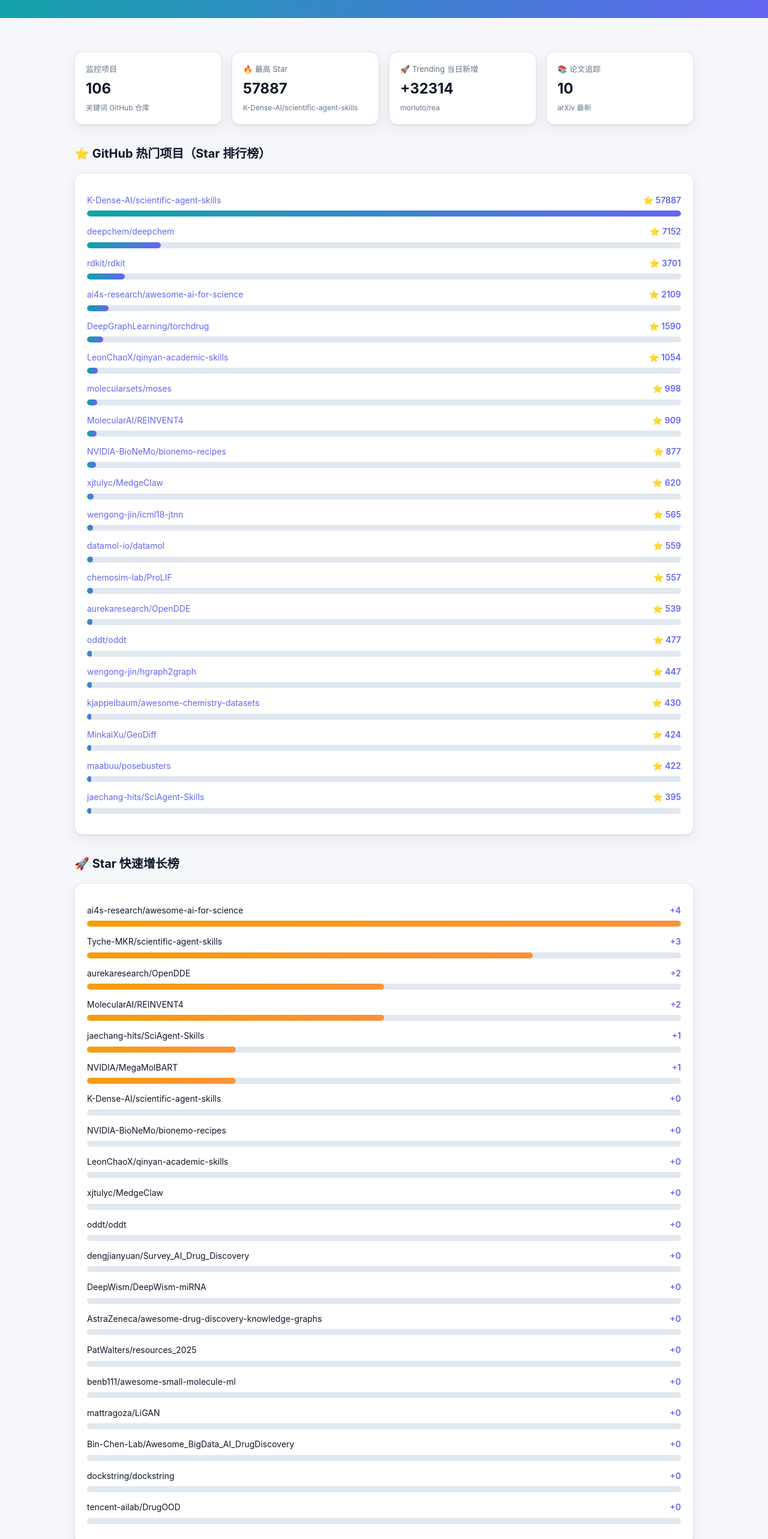
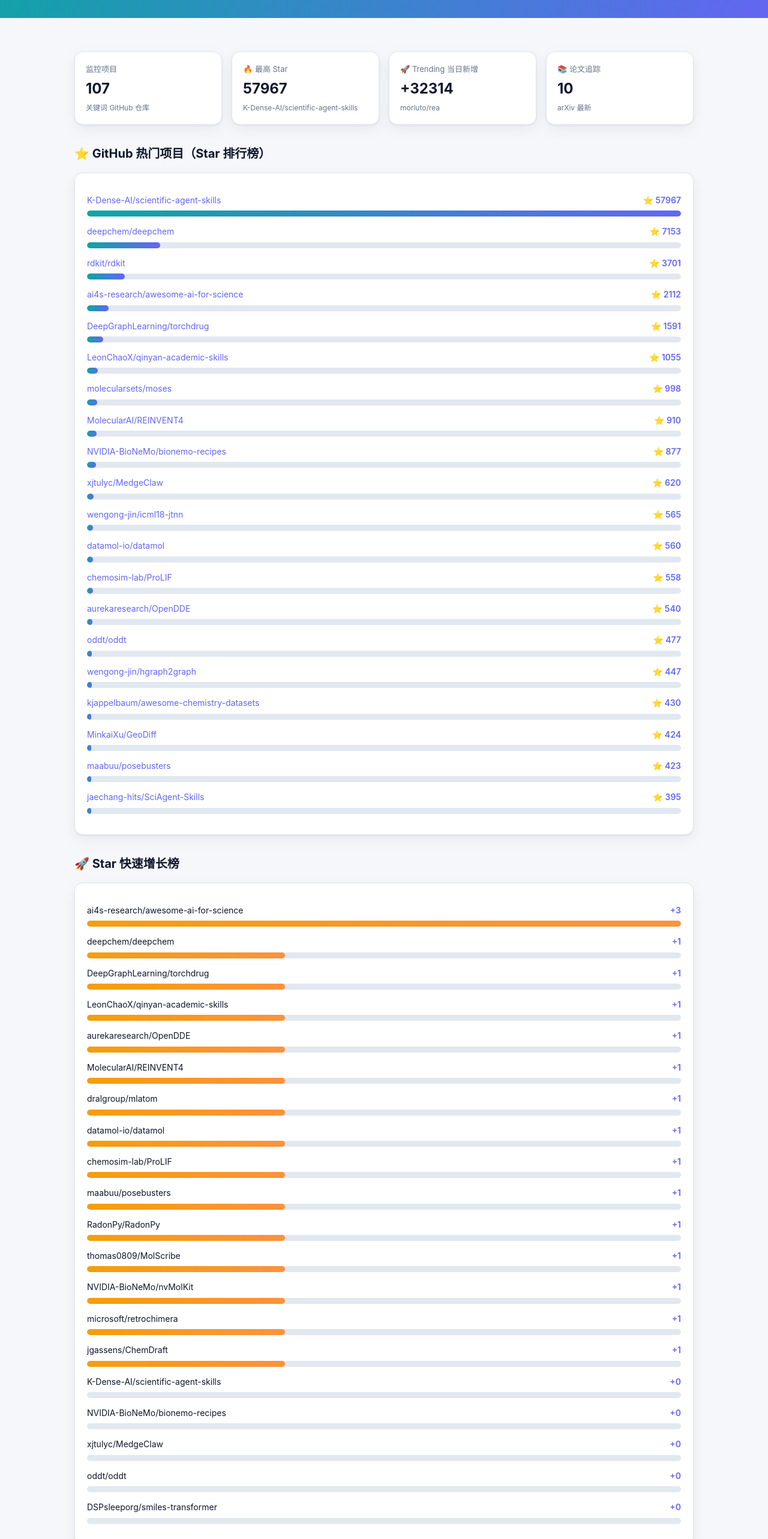
Before and after one commit to chenqing673/Pharma-GitHub-Radar-V2, a plain HTML site: page index.html in a window 1280 px wide. Shown: the part 140-2706 px from the top of the page at 60% size. Drawn offline with Linux system fonts and the light colour scheme.

Commit message:
Daily radar update

```diff
--- a/index.html
+++ b/index.html
@@ -53,39 +53,39 @@ footer{text-align:center;color:var(--muted);font-size:13px;padding:32px 16px 48p
 <body>
 <header class="hero"><div class="hero-inner">
   <h1>🧬 Pharma GitHub Radar V2</h1>
-  <p>GitHub AI 药物研发技术情报 · 每日自动更新 · 2026-11-20 08:14</p>
+  <p>GitHub AI 药物研发技术情报 · 每日自动更新 · 2026-11-21 08:06</p>
 </div></header>
 <div class="wrap">
   <section>
 <div class="stats">
-  <div class="stat"><div class="k">监控项目</div><div class="v">106</div><div class="s">关键词 GitHub 仓库</div></div>
-  <div class="stat"><div class="k">🔥 最高 Star</div><div class="v">57887</div><div class="s">K-Dense-AI/scientific-agent-skills</div></div>
+  <div class="stat"><div class="k">监控项目</div><div class="v">107</div><div class="s">关键词 GitHub 仓库</div></div>
+  <div class="stat"><div class="k">🔥 最高 Star</div><div class="v">57967</div><div class="s">K-Dense-AI/scientific-agent-skills</div></div>
   <div class="stat"><div class="k">🚀 Trending 当日新增</div><div class="v">+32314</div><div class="s">morluto/rea</div></div>
   <div class="stat"><div class="k">📚 论文追踪</div><div class="v">10</div><div class="s">arXiv 最新</div></div>
 </div></section>
   <section><h2>⭐ GitHub 热门项目（Star 排行榜）</h2><div class="card"><div class="row">
-  <div class="row-head"><span><a href="https://github.com/K-Dense-AI/scientific-agent-skills" target="_blank" rel="noopener">K-Dense-AI/scientific-agent-skills</a></span><span class="val">⭐ 57887</span></div>
+  <div class="row-head"><span><a href="https://github.com/K-Dense-AI/scientific-agent-skills" target="_blank" rel="noopener">K-Dense-AI/scientific-agent-skills</a></span><span class="val">⭐ 57967</span></div>
   <div class="bar"><div class="bar-fill" style="width:100.0%"></div></div>
 </div><div class="row">
-  <div class="row-head"><span><a href="https://github.com/deepchem/deepchem" target="_blank" rel="noopener">deepchem/deepchem</a></span><span class="val">⭐ 7152</span></div>
-  <div class="bar"><div class="bar-fill" style="width:12.4%"></div></div>
+  <div class="row-head"><span><a href="https://github.com/deepchem/deepchem" target="_blank" rel="noopener">deepchem/deepchem</a></span><span class="val">⭐ 7153</span></div>
+  <div class="bar"><div class="bar-fill" style="width:12.3%"></div></div>
 </div><div class="row">
   <div class="row-head"><span><a href="https://github.com/rdkit/rdkit" target="_blank" rel="noopener">rdkit/rdkit</a></span><span class="val">⭐ 3701</span></div>
   <div class="bar"><div class="bar-fill" style="width:6.4%"></div></div>
 </div><div class="row">
-  <div class="row-head"><span><a href="https://github.com/ai4s-research/awesome-ai-for-science" target="_blank" rel="noopener">ai4s-research/awesome-ai-for-science</a></span><span class="val">⭐ 2109</span></div>
+  <div class="row-head"><span><a href="https://github.com/ai4s-research/awesome-ai-for-science" target="_blank" rel="noopener">ai4s-research/awesome-ai-for-science</a></span><span class="val">⭐ 2112</span></div>
   <div class="bar"><div class="bar-fill" style="width:3.6%"></div></div>
 </div><div class="row">
-  <div class="row-head"><span><a href="https://github.com/DeepGraphLearning/torchdrug" target="_blank" rel="noopener">DeepGraphLearning/torchdrug</a></span><span class="val">⭐ 1590</span></div>
+  <div class="row-head"><span><a href="https://github.com/DeepGraphLearning/torchdrug" target="_blank" rel="noopener">DeepGraphLearning/torchdrug</a></span><span class="val">⭐ 1591</span></div>
   <div class="bar"><div class="bar-fill" style="width:2.7%"></div></div>
 </div><div class="row">
-  <div class="row-head"><span><a href="https://github.com/LeonChaoX/qinyan-academic-skills" target="_blank" rel="noopener">LeonChaoX/qinyan-academic-skills</a></span><span class="val">⭐ 1054</span></div>
+  <div class="row-head"><span><a href="https://github.com/LeonChaoX/qinyan-academic-skills" target="_blank" rel="noopener">LeonChaoX/qinyan-academic-skills</a></span><span class="val">⭐ 1055</span></div>
   <div class="bar"><div class="bar-fill" style="width:1.8%"></div></div>
 </div><div class="row">
   <div class="row-head"><span><a href="https://github.com/molecularsets/moses" target="_blank" rel="noopener">molecularsets/moses</a></span><span class="val">⭐ 998</span></div>
   <div class="bar"><div class="bar-fill" style="width:1.7%"></div></div>
 </div><div class="row">
-  <div class="row-head"><span><a href="https://github.com/MolecularAI/REINVENT4" target="_blank" rel="noopener">MolecularAI/REINVENT4</a></span><span class="val">⭐ 909</span></div>
+  <div class="row-head"><span><a href="https://github.com/MolecularAI/REINVENT4" target="_blank" rel="noopener">MolecularAI/REINVENT4</a></span><span class="val">⭐ 910</span></div>
   <div class="bar"><div class="bar-fill" style="width:1.6%"></div></div>
 </div><div class="row">
   <div class="row-head"><span><a href="https://github.com/NVIDIA-BioNeMo/bionemo-recipes" target="_blank" rel="noopener">NVIDIA-BioNeMo/bionemo-recipes</a></span><span class="val">⭐ 877</span></div>
@@ -97,13 +97,13 @@ footer{text-align:center;color:var(--muted);font-size:13px;padding:32px 16px 48p
   <div class="row-head"><span><a href="https://github.com/wengong-jin/icml18-jtnn" target="_blank" rel="noopener">wengong-jin/icml18-jtnn</a></span><span class="val">⭐ 565</span></div>
   <div class="bar"><div class="bar-fill" style="width:1.0%"></div></div>
 </div><div class="row">
-  <div class="row-head"><span><a href="https://github.com/datamol-io/datamol" target="_blank" rel="noopener">datamol-io/datamol</a></span><span class="val">⭐ 559</span></div>
+  <div class="row-head"><span><a href="https://github.com/datamol-io/datamol" target="_blank" rel="noopener">datamol-io/datamol</a></span><span class="val">⭐ 560</span></div>
   <div class="bar"><div class="bar-fill" style="width:1.0%"></div></div>
 </div><div class="row">
-  <div class="row-head"><span><a href="https://github.com/chemosim-lab/ProLIF" target="_blank" rel="noopener">chemosim-lab/ProLIF</a></span><span class="val">⭐ 557</span></div>
+  <div class="row-head"><span><a href="https://github.com/chemosim-lab/ProLIF" target="_blank" rel="noopener">chemosim-lab/ProLIF</a></span><span class="val">⭐ 558</span></div>
   <div class="bar"><div class="bar-fill" style="width:1.0%"></div></div>
 </div><div class="row">
-  <div class="row-head"><span><a href="https://github.com/aurekaresearch/OpenDDE" target="_blank" rel="noopener">aurekaresearch/OpenDDE</a></span><span class="val">⭐ 539</span></div>
+  <div class="row-head"><span><a href="https://github.com/aurekaresearch/OpenDDE" target="_blank" rel="noopener">aurekaresearch/OpenDDE</a></span><span class="val">⭐ 540</span></div>
   <div class="bar"><div class="bar-fill" style="width:0.9%"></div></div>
 </div><div class="row">
   <div class="row-head"><span><a href="https://github.com/oddt/oddt" target="_blank" rel="noopener">oddt/oddt</a></span><span class="val">⭐ 477</span></div>
@@ -118,38 +118,62 @@ footer{text-align:center;color:var(--muted);font-size:13px;padding:32px 16px 48p
   <div class="row-head"><span><a href="https://github.com/MinkaiXu/GeoDiff" target="_blank" rel="noopener">MinkaiXu/GeoDiff</a></span><span class="val">⭐ 424</span></div>
   <div class="bar"><div class="bar-fill" style="width:0.7%"></div></div>
 </div><div class="row">
-  <div class="row-head"><span><a href="https://github.com/maabuu/posebusters" target="_blank" rel="noopener">maabuu/posebusters</a></span><span class="val">⭐ 422</span></div>
+  <div class="row-head"><span><a href="https://github.com/maabuu/posebusters" target="_blank" rel="noopener">maabuu/posebusters</a></span><span class="val">⭐ 423</span></div>
   <div class="bar"><div class="bar-fill" style="width:0.7%"></div></div>
 </div><div class="row">
   <div class="row-head"><span><a href="https://github.com/jaechang-hits/SciAgent-Skills" target="_blank" rel="noopener">jaechang-hits/SciAgent-Skills</a></span><span class="val">⭐ 395</span></div>
   <div class="bar"><div class="bar-fill" style="width:0.7%"></div></div>
 </div></div></section>
   <section><h2>🚀 Star 快速增长榜</h2><div class="card"><div class="row">
-  <div class="row-head"><span>ai4s-research/awesome-ai-for-science</span><span class="val">+4</span></div>
+  <div class="row-head"><span>ai4s-research/awesome-ai-for-science</span><span class="val">+3</span></div>
   <div class="bar"><div class="bar-fill warn" style="width:100.0%"></div></div>
 </div><div class="row">
-  <div class="row-head"><span>Tyche-MKR/scientific-agent-skills</span><span class="val">+3</span></div>
-  <div class="bar"><div class="bar-fill warn" style="width:75.0%"></div></div>
+  <div class="row-head"><span>deepchem/deepchem</span><span class="val">+1</span></div>
+  <div class="bar"><div class="bar-fill warn" style="width:33.3%"></div></div>
 </div><div class="row">
-  <div class="row-head"><span>aurekaresearch/OpenDDE</span><span class="val">+2</span></div>
-  <div class="bar"><div class="bar-fill warn" style="width:50.0%"></div></div>
+  <div class="row-head"><span>DeepGraphLearning/torchdrug</span><span class="val">+1</span></div>
+  <div class="bar"><div class="bar-fill warn" style="width:33.3%"></div></div>
 </div><div class="row">
-  <div class="row-head"><span>MolecularAI/REINVENT4</span><span class="val">+2</span></div>
-  <div class="bar"><div class="bar-fill warn" style="width:50.0%"></div></div>
+  <div class="row-head"><span>LeonChaoX/qinyan-academic-skills</span><span class="val">+1</span></div>
+  <div class="bar"><div class="bar-fill warn" style="width:33.3%"></div></div>
 </div><div class="row">
-  <div class="row-head"><span>jaechang-hits/SciAgent-Skills</span><span class="val">+1</span></div>
-  <div class="bar"><div class="bar-fill warn" style="width:25.0%"></div></div>
+  <div class="row-head"><span>aurekaresearch/OpenDDE</span><span class="val">+1</span></div>
+  <div class="bar"><div class="bar-fill warn" style="width:33.3%"></div></div>
 </div><div class="row">
-  <div class="row-head"><span>NVIDIA/MegaMolBART</span><span class="val">+1</span></div>
-  <div class="bar"><div class="bar-fill warn" style="width:25.0%"></div></div>
+  <div class="row-head"><span>MolecularAI/REINVENT4</span><span class="val">+1</span></div>
+  <div class="bar"><div class="bar-fill warn" style="width:33.3%"></div></div>
+</div><div class="row">
+  <div class="row-head"><span>dralgroup/mlatom</span><span class="val">+1</span></div>
+  <div class="bar"><div class="bar-fill warn" style="width:33.3%"></div></div>
+</div><div class="row">
+  <div class="row-head"><span>datamol-io/datamol</span><span class="val">+1</span></div>
+  <div class="bar"><div class="bar-fill warn" style="width:33.3%"></div></div>
+</div><div class="row">
+  <div class="row-head"><span>chemosim-lab/ProLIF</span><span class="val">+1</span></div>
+  <div class="bar"><div class="bar-fill warn" style="width:33.3%"></div></div>
+</div><div class="row">
+  <div class="row-head"><span>maabuu/posebusters</span><span class="val">+1</span></div>
+  <div class="bar"><div class="bar-fill warn" style="width:33.3%"></div></div>
+</div><div class="row">
+  <div class="row-head"><span>RadonPy/RadonPy</span><span class="val">+1</span></div>
+  <div class="bar"><div class="bar-fill warn" style="width:33.3%"></div></div>
+</div><div class="row">
+  <div class="row-head"><span>thomas0809/MolScribe</span><span class="val">+1</span></div>
+  <div class="bar"><div class="bar-fill warn" style="width:33.3%"></div></div>
+</div><div class="row">
+  <div class="row-head"><span>NVIDIA-BioNeMo/nvMolKit</span><span class="val">+1</span></div>
+  <div class="bar"><div class="bar-fill warn" style="width:33.3%"></div></div>
+</div><div class="row">
+  <div class="row-head"><span>microsoft/retrochimera</span><span class="val">+1</span></div>
+  <div class="bar"><div class="bar-fill warn" style="width:33.3%"></div></div>
+</div><div class="row">
+  <div class="row-head"><span>jgassens/ChemDraft</span><span class="val">+1</span></div>
+  <div class="bar"><div class="bar-fill warn" style="width:33.3%"></div></div>
 </div><div class="row">
   <div class="row-head"><span>K-Dense-AI/scientific-agent-skills</span><span class="val">+0</span></div>
   <div class="bar"><div class="bar-fill warn" style="width:0.0%"></div></div>
 </div><div class="row">
   <div class="row-head"><span>NVIDIA-BioNeMo/bionemo-recipes</span><span class="val">+0</span></div>
-  <div class="bar"><div class="bar-fill warn" style="width:0.0%"></div></div>
-</div><div class="row">
-  <div class="row-head"><span>LeonChaoX/qinyan-academic-skills</span><span class="val">+0</span></div>
   <div class="bar"><div class="bar-fill warn" style="width:0.0%"></div></div>
 </div><div class="row">
   <div class="row-head"><span>xjtulyc/MedgeClaw</span><span class="val">+0</span></div>
@@ -158,31 +182,7 @@ footer{text-align:center;color:var(--muted);font-size:13px;padding:32px 16px 48p
   <div class="row-head"><span>oddt/oddt</span><span class="val">+0</span></div>
   <div class="bar"><div class="bar-fill warn" style="width:0.0%"></div></div>
 </div><div class="row">
-  <div class="row-head"><span>dengjianyuan/Survey_AI_Drug_Discovery</span><span class="val">+0</span></div>
-  <div class="bar"><div class="bar-fill warn" style="width:0.0%"></div></div>
-</div><div class="row">
-  <div class="row-head"><span>DeepWism/DeepWism-miRNA</span><span class="val">+0</span></div>
-  <div class="bar"><div class="bar-fill warn" style="width:0.0%"></div></div>
-</div><div class="row">
-  <div class="row-head"><span>AstraZeneca/awesome-drug-discovery-knowledge-graphs</span><span class="val">+0</span></div>
-  <div class="bar"><div class="bar-fill warn" style="width:0.0%"></div></div>
-</div><div class="row">
-  <div class="row-head"><span>PatWalters/resources_2025</span><span class="val">+0</span></div>
-  <div class="bar"><div class="bar-fill warn" style="width:0.0%"></div></div>
-</div><div class="row">
-  <div class="row-head"><span>benb111/awesome-small-molecule-ml</span><span class="val">+0</span></div>
-  <div class="bar"><div class="bar-fill warn" style="width:0.0%"></div></div>
-</div><div class="row">
-  <div class="row-head"><span>mattragoza/LiGAN</span><span class="val">+0</span></div>
-  <div class="bar"><div class="bar-fill warn" style="width:0.0%"></div></div>
-</div><div class="row">
-  <div class="row-head"><span>Bin-Chen-Lab/Awesome_BigData_AI_DrugDiscovery</span><span class="val">+0</span></div>
-  <div class="bar"><div class="bar-fill warn" style="width:0.0%"></div></div>
-</div><div class="row">
-  <div class="row-head"><span>dockstring/dockstring</span><span class="val">+0</span></div>
-  <div class="bar"><div class="bar-fill warn" style="width:0.0%"></div></div>
-</div><div class="row">
-  <div class="row-head"><span>tencent-ailab/DrugOOD</span><span class="val">+0</span></div>
+  <div class="row-head"><span>DSPsleeporg/smiles-transformer</span><span class="val">+0</span></div>
   <div class="bar"><div class="bar-fill warn" style="width:0.0%"></div></div>
 </div></div>
     <p class="s" style="color:var(--muted);font-size:13px;margin-top:10px">本榜为本项目关键词仓库的本地 star 差值（需连续运行多天才有数据）。</p>
@@ -294,13 +294,6 @@ footer{text-align:center;color:var(--muted);font-size:13px;padding:32px 16px 48p
   <div class="trend-orig">原文：Python tool for converting files and office documents to Markdown.</div>
 </div><div class="trend">
   <div class="trend-head">
-    <a href="https://github.com/obra/superpowers" target="_blank" rel="noopener">obra/superpowers</a>
-    <span class="trend-meta">+2028 ★/24h · 总 322348 ★ · Shell</span>
-  </div>
-  <div class="trend-intro">使用 Shell 脚本 开发；主要方向：ai、brainstorming、coding、obra、sdlc、skills、subagent-driven-development、superpowers。</div>
-  <div class="trend-orig">原文：An agentic skills framework &amp; software development methodology that works.</div>
-</div><div class="trend">
-  <div class="trend-head">
     <a href="https://github.com/NVIDIA/auto-ontology" target="_blank" rel="noopener">NVIDIA/auto-ontology</a>
     <span class="trend-meta">+2015 ★/24h · 总 9337 ★ · Python</span>
   </div>
@@ -327,43 +320,50 @@ footer{text-align:center;color:var(--muted);font-size:13px;padding:32px 16px 48p
   </div>
   <div class="trend-intro">使用 Jupyter  notebooks（数据科学） 开发；主要方向：ai、人工智能、cnn、计算机视觉、深度学习、gan、机器学习、microsoft-for-beginners、nlp、rnn。</div>
   <div class="trend-orig">原文：12 Weeks, 24 Lessons, AI for All!</div>
+</div><div class="trend">
+  <div class="trend-head">
+    <a href="https://github.com/meta/astryx" target="_blank" rel="noopener">meta/astryx</a>
+    <span class="trend-meta">+1830 ★/24h · 总 26918 ★ · TypeScript</span>
+  </div>
+  <div class="trend-intro">使用 TypeScript 开发。</div>
+  <div class="trend-orig">原文：An open source design system that&#x27;s fully customizable and agent ready</div>
 </div></div>
     <p class="s" style="color:var(--muted);font-size:13px;margin-top:10px">数据来自 <a href="https://github.com/trending?since=daily" target="_blank" rel="noopener">github.com/trending</a>（GitHub 官方按 star 增速排名），反映全站近期真正快速增长的仓库，与上方关键词排行榜不同。</p>
   </section>
-  <section><h2>🧬 AI 制药分类分布</h2><div class="card"><div class="chips"><span class="chip" style="background:#fef3c7;color:#b45309;border:1px solid #fde68a">Other · 72</span><span class="chip" style="background:#e0f2fe;color:#0369a1;border:1px solid #bae6fd">Drug Discovery · 22</span><span class="chip" style="background:#dcfce7;color:#15803d;border:1px solid #bbf7d0">Chemistry · 11</span><span class="chip" style="background:#ede9fe;color:#6d28d9;border:1px solid #ddd6fe">Protein AI · 1</span></div><div style="margin-top:16px"><div class="row">
-  <div class="row-head"><span>Other</span><span class="val">72</span></div>
+  <section><h2>🧬 AI 制药分类分布</h2><div class="card"><div class="chips"><span class="chip" style="background:#fef3c7;color:#b45309;border:1px solid #fde68a">Other · 73</span><span class="chip" style="background:#e0f2fe;color:#0369a1;border:1px solid #bae6fd">Drug Discovery · 22</span><span class="chip" style="background:#dcfce7;color:#15803d;border:1px solid #bbf7d0">Chemistry · 11</span><span class="chip" style="background:#ede9fe;color:#6d28d9;border:1px solid #ddd6fe">Protein AI · 1</span></div><div style="margin-top:16px"><div class="row">
+  <div class="row-head"><span>Other</span><span class="val">73</span></div>
   <div class="bar"><div class="bar-fill" style="width:100.0%"></div></div>
 </div><div class="row">
   <div class="row-head"><span>Drug Discovery</span><span class="val">22</span></div>
-  <div class="bar"><div class="bar-fill" style="width:30.6%"></div></div>
+  <div class="bar"><div class="bar-fill" style="width:30.1%"></div></div>
 </div><div class="row">
   <div class="row-head"><span>Chemistry</span><span class="val">11</span></div>
-  <div class="bar"><div class="bar-fill" style="width:15.3%"></div></div>
+  <div class="bar"><div class="bar-fill" style="width:15.1%"></div></div>
 </div><div class="row">
   <div class="row-head"><span>Protein AI</span><span class="val">1</span></div>
   <div class="bar"><div class="bar-fill" style="width:1.4%"></div></div>
 </div></div></div></section>
   <section><h2>📚 最新 arXiv 论文</h2><div class="card"><div class="paper">
+  <div class="t"><a href="https://arxiv.org/abs/2611.26527v1" target="_blank" rel="noopener">Thermal-Guided Ensemble Reinforcement Learning for Regime-Adaptive Short-Term GPU Power Forecasting in AI Data Centers</a></div>
+  <div class="d">AI data centers (AIDCs) introduce bursty and regime-dependent load patterns, posing significant challenges for reliable energy management and predictive grid co…</div>
+</div><div class="paper">
   <div class="t"><a href="https://arxiv.org/abs/2611.26558v1" target="_blank" rel="noopener">u3lib: An AI-Ready Computational Framework for U(3) Symmetry Algebra, Wigner Coupling, and Racah Recoupling Coefficients</a></div>
   <div class="d">u3lib is a C++ library for U(3)/SU(3) representation-theory calculations in nuclear structure and related applications. It evaluates Wigner coupling and Racah r…</div>
 </div><div class="paper">
   <div class="t"><a href="https://arxiv.org/abs/2611.26553v1" target="_blank" rel="noopener">Replication of Agentic Security Events: Audit and Investigation (ROGUE-AI)</a></div>
   <div class="d">Agents based on large language models (LLMs) can now delete files and send payments on behalf of their users. News media reports routinely describe failures of …</div>
 </div><div class="paper">
-  <div class="t"><a href="https://arxiv.org/abs/2611.26527v1" target="_blank" rel="noopener">Thermal-Guided Ensemble Reinforcement Learning for Regime-Adaptive Short-Term GPU Power Forecasting in AI Data Centers</a></div>
-  <div class="d">AI data centers (AIDCs) introduce bursty and regime-dependent load patterns, posing significant challenges for reliable energy management and predictive grid co…</div>
+  <div class="t"><a href="https://arxiv.org/abs/2611.26572v1" target="_blank" rel="noopener">Optimal Scheduling of Multi-Site AI Data Centers in Day-Ahead Markets</a></div>
+  <div class="d">AI data centers are among the fastest-growing loads on the power grid, and their flexibility is increasingly sought by grid operators. Using it requires a model…</div>
+</div><div class="paper">
+  <div class="t"><a href="https://arxiv.org/abs/2611.26570v1" target="_blank" rel="noopener">On Romik&#x27;s rationality conjectures for critical percolation</a></div>
+  <div class="d">The completely packed $O(1)$ loop model can be viewed as an interface representation of critical bond percolation on the square lattice. We consider submatching…</div>
 </div><div class="paper">
   <div class="t"><a href="https://arxiv.org/abs/2611.26584v1" target="_blank" rel="noopener">Represented but misread: Post-training changes how language models read out what they represent</a></div>
   <div class="d">Does post-training change what a language model represents, or how this representation is read out into an answer? We compared linear probes with the models&#x27; ow…</div>
 </div><div class="paper">
   <div class="t"><a href="https://arxiv.org/abs/2611.26583v1" target="_blank" rel="noopener">A Success Model at the End of Its Life Cycle: 30 Years of Regionalised Regional Rail in Germany</a></div>
   <div class="d">On 1 January 1996, Germany transferred responsibility for regional passenger rail services from the federal government to the states. Three decades later, passe…</div>
-</div><div class="paper">
-  <div class="t"><a href="https://arxiv.org/abs/2611.26572v1" target="_blank" rel="noopener">Optimal Scheduling of Multi-Site AI Data Centers in Day-Ahead Markets</a></div>
-  <div class="d">AI data centers are among the fastest-growing loads on the power grid, and their flexibility is increasingly sought by grid operators. Using it requires a model…</div>
-</div><div class="paper">
-  <div class="t"><a href="https://arxiv.org/abs/2611.26570v1" target="_blank" rel="noopener">On Romik&#x27;s rationality conjectures for critical percolation</a></div>
-  <div class="d">The completely packed $O(1)$ loop model can be viewed as an interface representation of critical bond percolation on the square lattice. We consider submatching…</div>
 </div><div class="paper">
   <div class="t"><a href="https://arxiv.org/abs/2611.26611v1" target="_blank" rel="noopener">Bridging the Discovery Gap in Solid Dataspaces with a Semantic Data Catalog</a></div>
   <div class="d">Dataspaces are an emerging concept to enable secure and controlled data sharing between multiple stakeholders. However, most existing dataspace architectures, s…</div>
```
Also changed, not shown: 2 other files.
